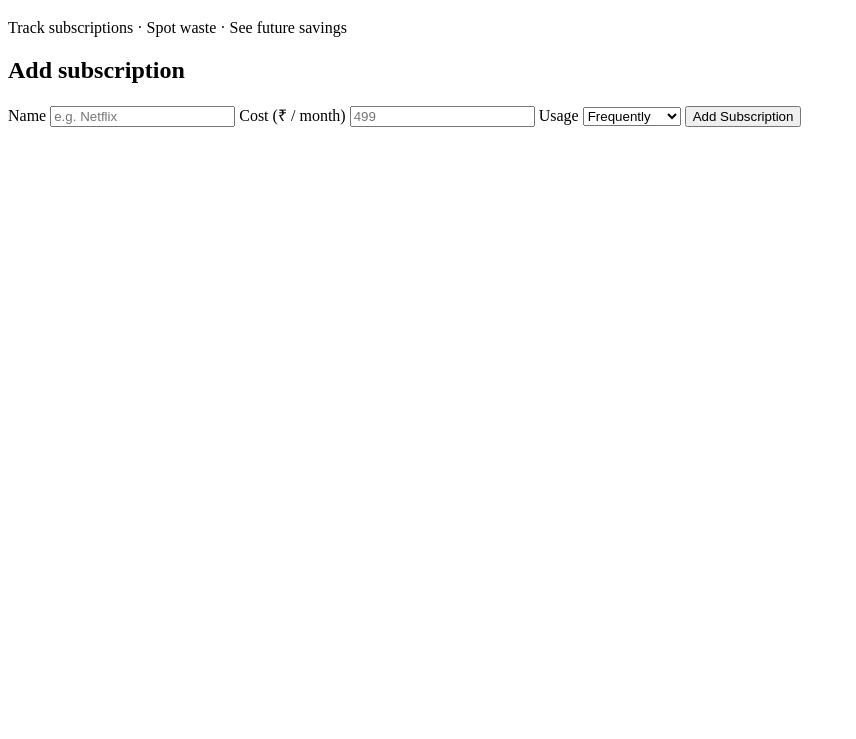
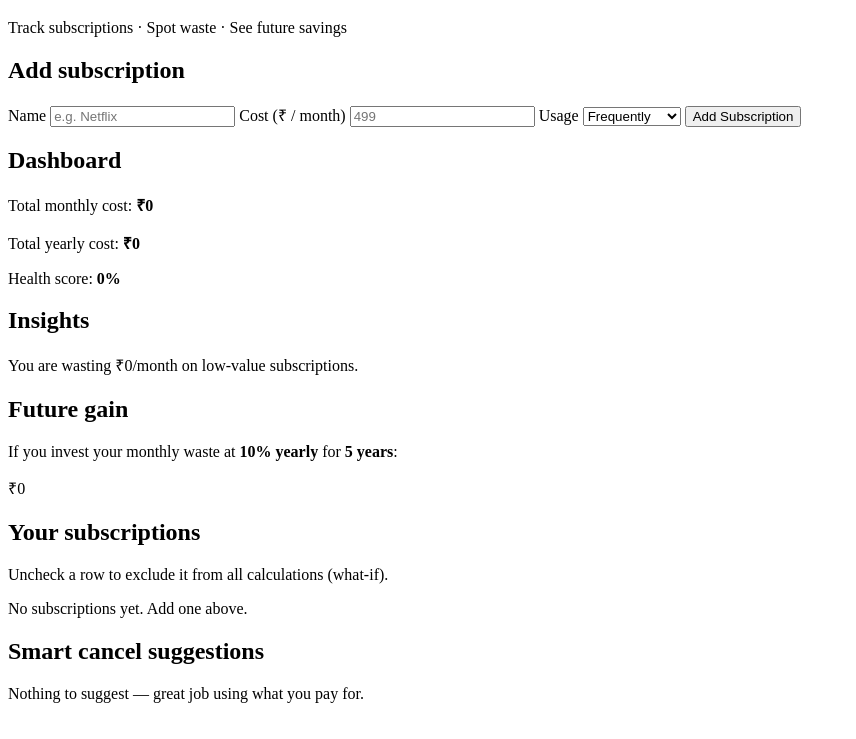
Before and after one commit to aarv-7/CodeCatalysts, a plain HTML site: page index.html in a window 1280 px wide. Shown: the part 61-800 px from the top of the page, without its empty margins (0-856 px from the left). Drawn offline with Linux system fonts and the light colour scheme.

Commit message:
Added Dashboard, Future gain, Insights, Sub list skeleton

```diff
--- a/index.html
+++ b/index.html
@@ -4,7 +4,7 @@
   <meta charset="UTF-8" />
   <meta name="viewport" content="width=device-width, initial-scale=1.0" />
   <title>SubSage — Subscription Tracker</title>
-  <link rel="stylesheet" href="style.css" />
+
 </head>
 <body>
   <header>
@@ -35,3 +35,36 @@
         <button type="submit">Add Subscription</button>
       </form>
     </section>
+    <section class="card" id="dashboard">
+      <h2>Dashboard</h2>
+      <p>Total monthly cost: <strong id="total-monthly">₹0</strong></p>
+      <p>Total yearly cost: <strong id="total-yearly">₹0</strong></p>
+      <p>Health score: <strong id="health-score">0%</strong></p>
+      <div class="gauge-wrap">
+        <div class="gauge-bar" id="gauge-bar"></div>
+      </div>
+    </section>
+    <section class="card insights" id="insights">
+      <h2>Insights</h2>
+      <p id="leakage-msg">You are wasting ₹0/month on low-value subscriptions.</p>
+    </section>
+    <section class="card" id="future-gain">
+      <h2>Future gain</h2>
+      <p>
+        If you invest your monthly waste at <strong>10% yearly</strong> for <strong>5 years</strong>:
+      </p>
+      <p class="big-number" id="future-amount">₹0</p>
+    </section>
+    <section class="card" id="list-section">
+      <h2>Your subscriptions</h2>
+      <p class="hint">Uncheck a row to exclude it from all calculations (what-if).</p>
+      <ul id="sub-list"></ul>
+      <div id="empty-msg">No subscriptions yet. Add one above.</div>
+    </section>
+    <section class="card" id="suggestions">
+      <h2>Smart cancel suggestions</h2>
+      <ul id="cancel-list"></ul>
+      <p id="cancel-empty" class="muted">Nothing to suggest — great job using what you pay for.</p>
+    </section>
+</body>
+</html>
```
